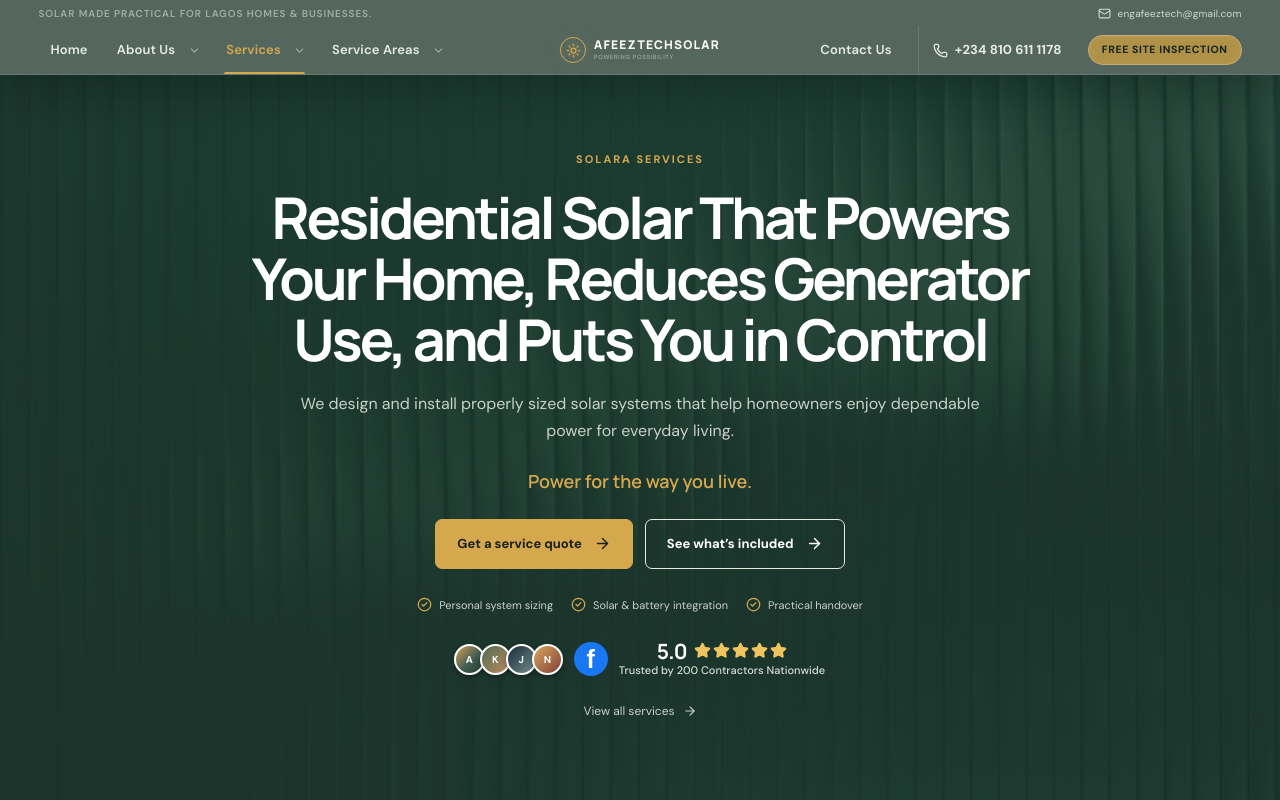
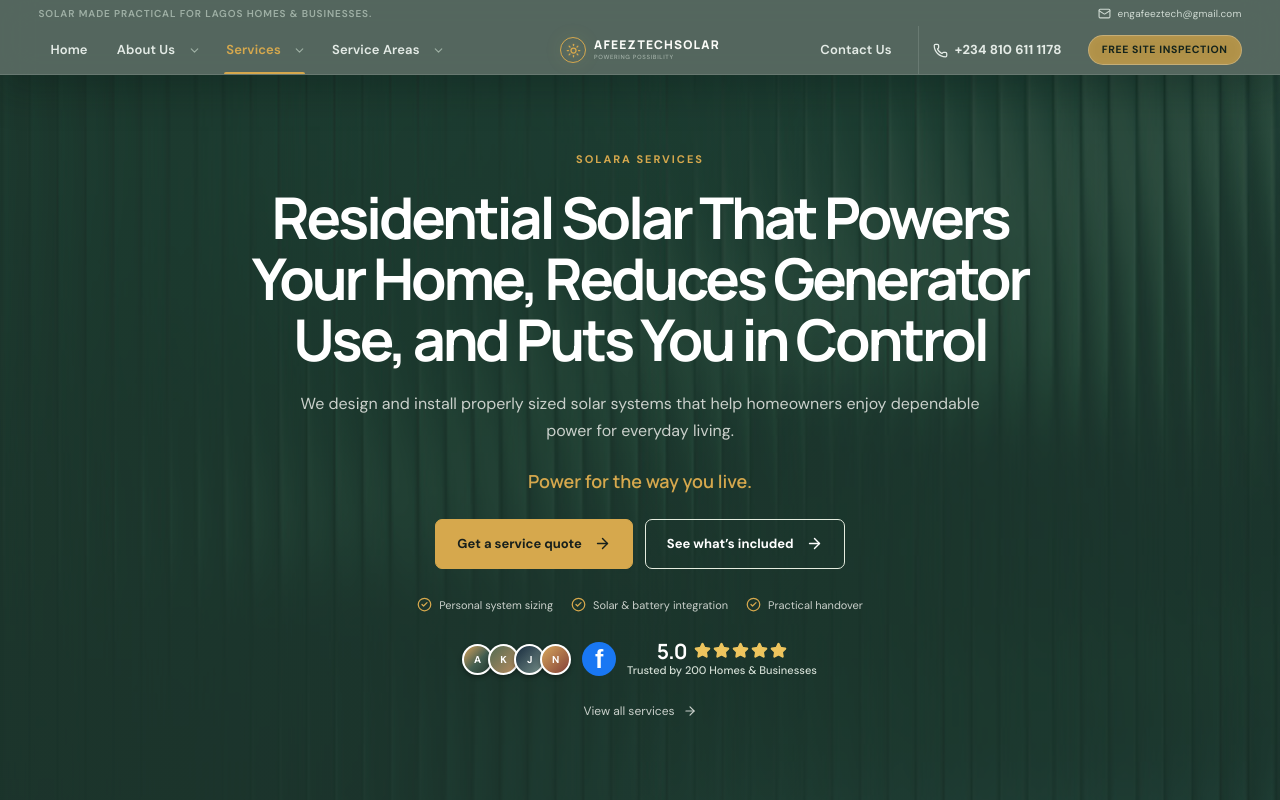
Before and after one commit to Eogunjimi/solara, a React (Vite) app: page /services/0 in a window 1280 px wide. Shown: the top 800 px of the page. Built offline with nearby package versions, Linux system fonts and the light colour scheme.

Commit message:
Update hero social proof to 'Trusted by 200 Homes & Businesses'
Co-authored-by: arena-agent <297053741+arena-agent@users.noreply.github.com>

```diff
--- a/src/components/ui/HeroSocialProof.jsx
+++ b/src/components/ui/HeroSocialProof.jsx
@@ -22,7 +22,7 @@ export default function HeroSocialProof() {
             ))}
           </span>
         </strong>
-        <small>Trusted by 200 Contractors Nationwide</small>
+        <small>Trusted by 200 Homes &amp; Businesses</small>
       </div>
     </div>
   );
```
Also changed, not shown: 1 other file (tests, documents, lock files or other folders).
